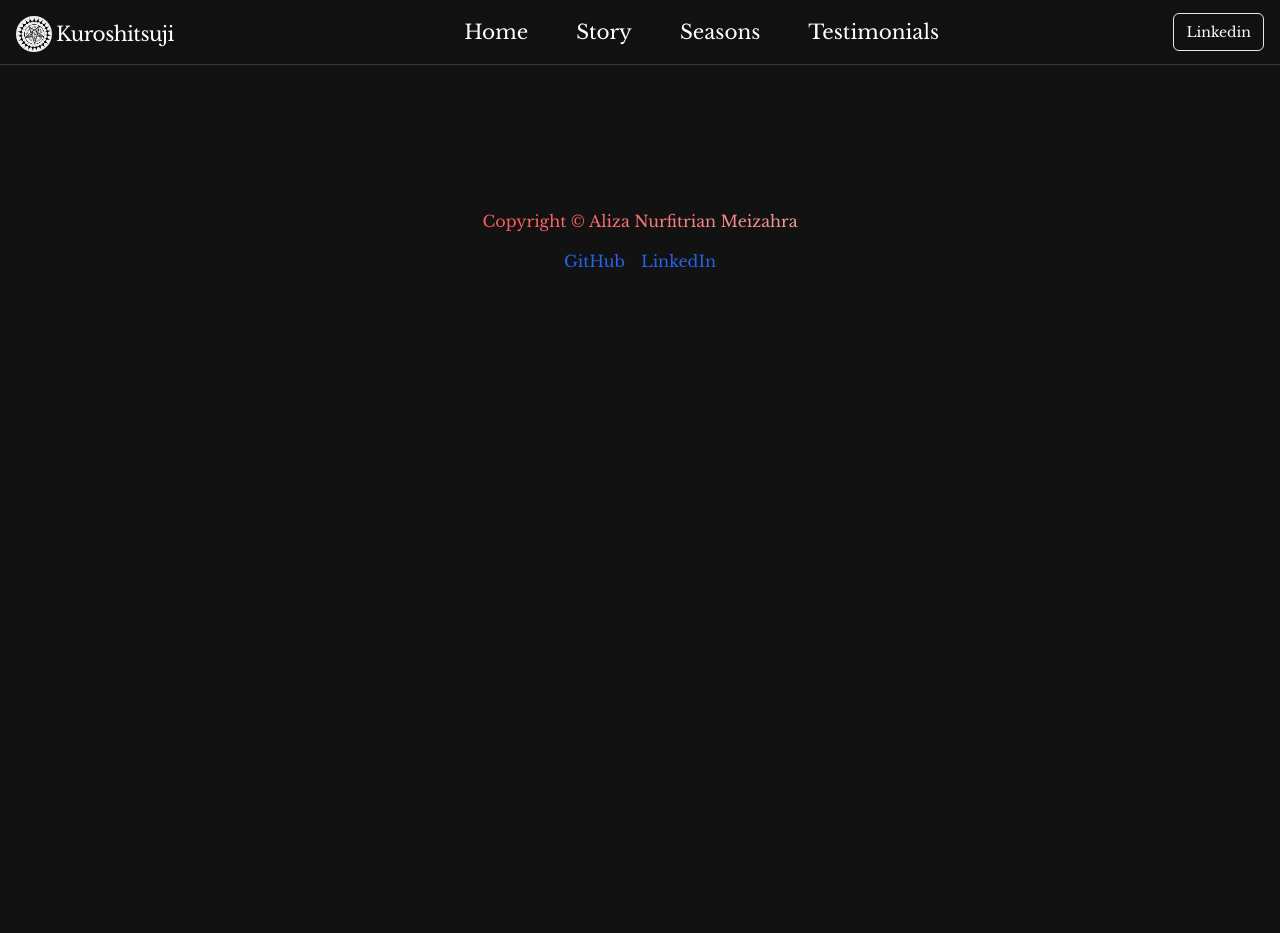
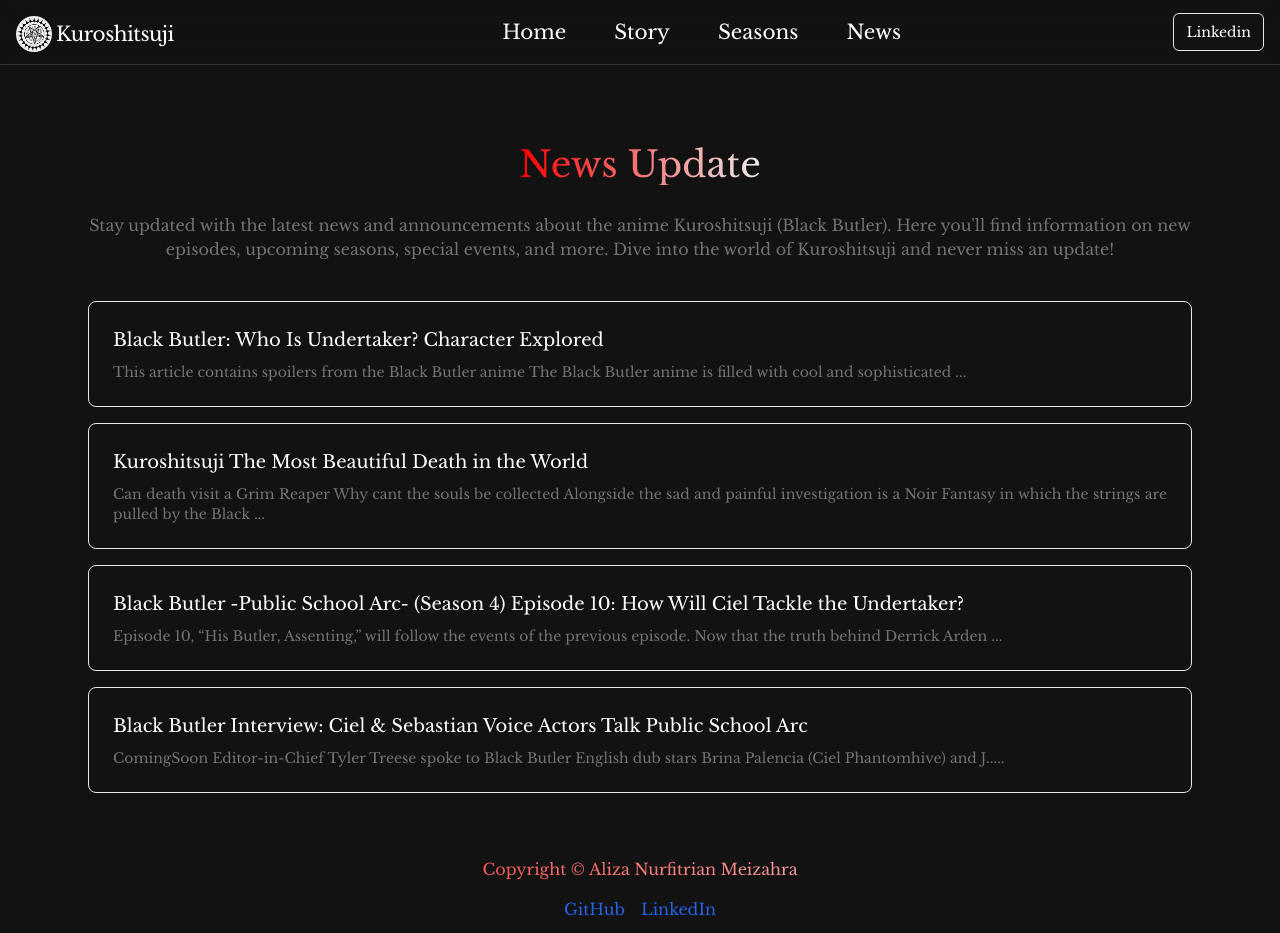
Before and after one commit to Alizaaaja4/web_Butler-s-Diary, a React (Vite) app: page /news in a window 1280 px wide. Before the commit the page ends 800 px from the top, so only its background shows below. Built offline with nearby package versions, Linux system fonts and the light colour scheme.

Commit message:
update 12

```diff
--- a/src/App.jsx
+++ b/src/App.jsx
@@ -8,7 +8,7 @@ import FooterComponent from "./components/Footer"
 import HomePage from "./pages/HomePage"
 import SeasonPage from "./pages/SeasonPage"
 import StoryPage from "./pages/StoryPage"
-import Testimonial from "./pages/TestimonialPage"
+import News from "./pages/TestimonialPage"
 
 // style
 import './App.css'
@@ -21,7 +21,7 @@ function App() {
             <Route path='/' Component={HomePage}></Route>
             <Route path='/season' Component={SeasonPage}></Route>
             <Route path='/story' Component={StoryPage}></Route>
-            <Route path='/testimonials' Component={Testimonial}></Route>
+            <Route path='/news' Component={News}></Route>
         </Routes>
         <FooterComponent/>
         </div>
--- a/src/constants/index.jsx
+++ b/src/constants/index.jsx
@@ -16,6 +16,7 @@ import gambar6 from "../assets/img/karakter/india.jpeg"
 import gambar7 from "../assets/img/karakter/badut.jpeg"
 
 // ini trailer movie
+import season1 from "../assets/img/video/season1.mp4";
 import video1 from "../assets/img/video/video1.mp4";
 
 export const navLinks = [
@@ -38,8 +39,8 @@ export const navLinks = [
     },
     {
         id: 4,
-        path: "testimonials",
-        text: "Testimonials",
+        path: "news",
+        text: "News",
 
     },
 ]
@@ -77,14 +78,6 @@ export const dataSeason = [
         tahun: "2010",
         navigate_url: "",
     },
-    // {
-    //     id: 5,
-    //     image: season1,
-    // },
-    // {
-    //     id: 6,
-    //     image: seasonOVA,
-    // }
 ]
 
 export const dataCharacter = [
@@ -146,7 +139,7 @@ export const dataMovie = [
     {
         id: 1,
         title: "Kuroshitsuji I",
-        movie: video1,
+        movie: season1,
         watch: "https://otakudesu.cloud/anime/kurotsuji-subtitle-indonesia/",
     },
     {
@@ -168,3 +161,30 @@ export const dataMovie = [
         watch: "https://otakudesu.cloud/anime/kurositsuji-gakkou-sub-indo/",
     },
 ]
+
+export const dataNews = [
+    {
+        id : 1,
+        title: "Black Butler: Who Is Undertaker? Character Explored",
+        deks: "This article contains spoilers from the Black Butler anime The Black Butler anime is filled with cool and sophisticated ...",
+        navigate_url: "https://www.msn.com/en-in/entertainment/hollywood/black-butler-who-is-undertaker-character-explored/ar-BB1ojt7D?ocid=BingNewsSearch",
+    },
+    {
+        id: 2,
+        title: "Kuroshitsuji The Most Beautiful Death in the World",
+        deks: "Can death visit a Grim Reaper Why cant the souls be collected Alongside the sad and painful investigation is a Noir Fantasy in which the strings are pulled by the Black ...",
+        navigate_url: "https://www.moviefone.com/movie/kuroshitsuji-the-most-beautiful-death-in-the-world/pp95PGmxzpi9VEGNkbdp77/main/",
+    },
+    {
+        id: 3,
+        title: "Black Butler -Public School Arc- (Season 4) Episode 10: How Will Ciel Tackle the Undertaker?",
+        deks: "Episode 10, “His Butler, Assenting,” will follow the events of the previous episode. Now that the truth behind Derrick Arden ...",
+        navigate_url: "https://www.yahoo.com/entertainment/black-butler-public-school-arc-104329615.html",
+    },
+    {
+        id: 4,
+        title: "Black Butler Interview: Ciel & Sebastian Voice Actors Talk Public School Arc",
+        deks: "ComingSoon Editor-in-Chief Tyler Treese spoke to Black Butler English dub stars Brina Palencia (Ciel Phantomhive) and J.....",
+        navigate_url: "https://www.yahoo.com/entertainment/black-butler-interview-ciel-sebastian-190000162.html",
+    }
+]
--- a/src/pages/TestimonialPage.jsx
+++ b/src/pages/TestimonialPage.jsx
@@ -1,6 +1,32 @@
+import {dataNews} from "../constants/index"
+
 function TestimonialPage() {
   return (
-    <div>TestimonialPage</div>
+    <div className="text-justify">
+      <h1 className="mb-7 text-center text-2xl sm:text-2xl lg:text-4xl">
+          <span className="inline-block bg-gradient-to-r from-cs-light-red to-cs-white-smooth text-transparent bg-clip-text">
+          News Update
+          </span>
+      </h1>
+      <p className="text-center tex-md mb-10 text-neutral-500">
+      Stay updated with the latest news and announcements about the anime Kuroshitsuji (Black Butler). Here you'll
+      find information on new episodes, upcoming seasons, special events, and more. Dive into the world of Kuroshitsuji
+      and never miss an update!
+      </p>
+      <div className="">
+        {dataNews.map((data)=>(
+          <div key={data.id} className="mb-4 border p-6 rounded-lg">
+            <a href={data.navigate_url}>
+            <h2 className="text-md lg:text-lg md:text-md sm:text-sm text-white mb-2 hover:bg-gradient-to-r hover:from-cs-light-red hover:to-cs-white-smooth hover:text-transparent hover:bg-clip-text">
+              {data.title}
+            </h2>
+              <p className="tex-md sm:text-sm text-neutral-500">{data.deks}</p>
+            </a>
+          </div>
+        ))}
+
+      </div>
+    </div>
   )
 }
 
```
Also changed, not shown: 2 other files (tests, documents, lock files or other folders).
